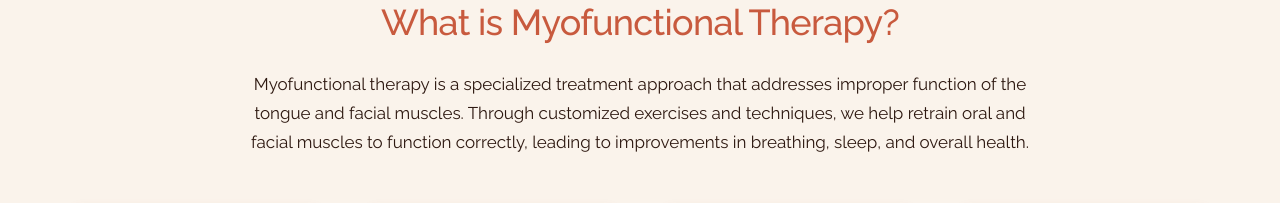
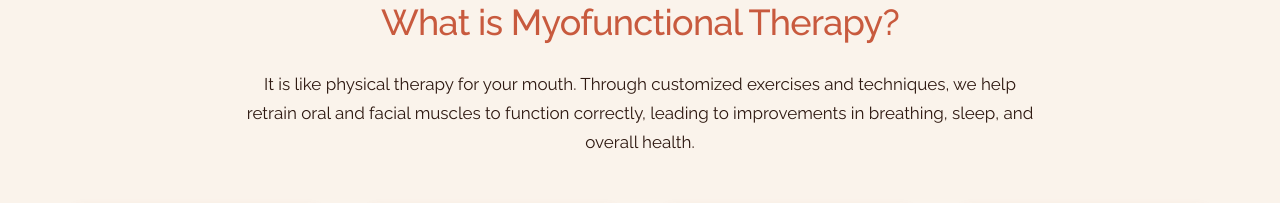
Before and after one commit to abbybartrand-myo/elevation-myo-website, a React (Vite) app: page / in a window 1280 px wide. Shown: the part 732-935 px from the top of the page. Built offline with nearby package versions, Linux system fonts and the light colour scheme.

Commit message:
Changed tone of 'what is ...' section

```diff
--- a/src/pages/Home.jsx
+++ b/src/pages/Home.jsx
@@ -22,8 +22,7 @@ function Home() {
         <div className="container">
           <h2>What is Myofunctional Therapy?</h2>
           <p>
-            Myofunctional therapy is a specialized treatment approach that addresses improper
-            function of the tongue and facial muscles. Through customized exercises and techniques,
+            It is like physical therapy for your mouth. Through customized exercises and techniques,
             we help retrain oral and facial muscles to function correctly, leading to improvements
             in breathing, sleep, and overall health.
           </p>
```
